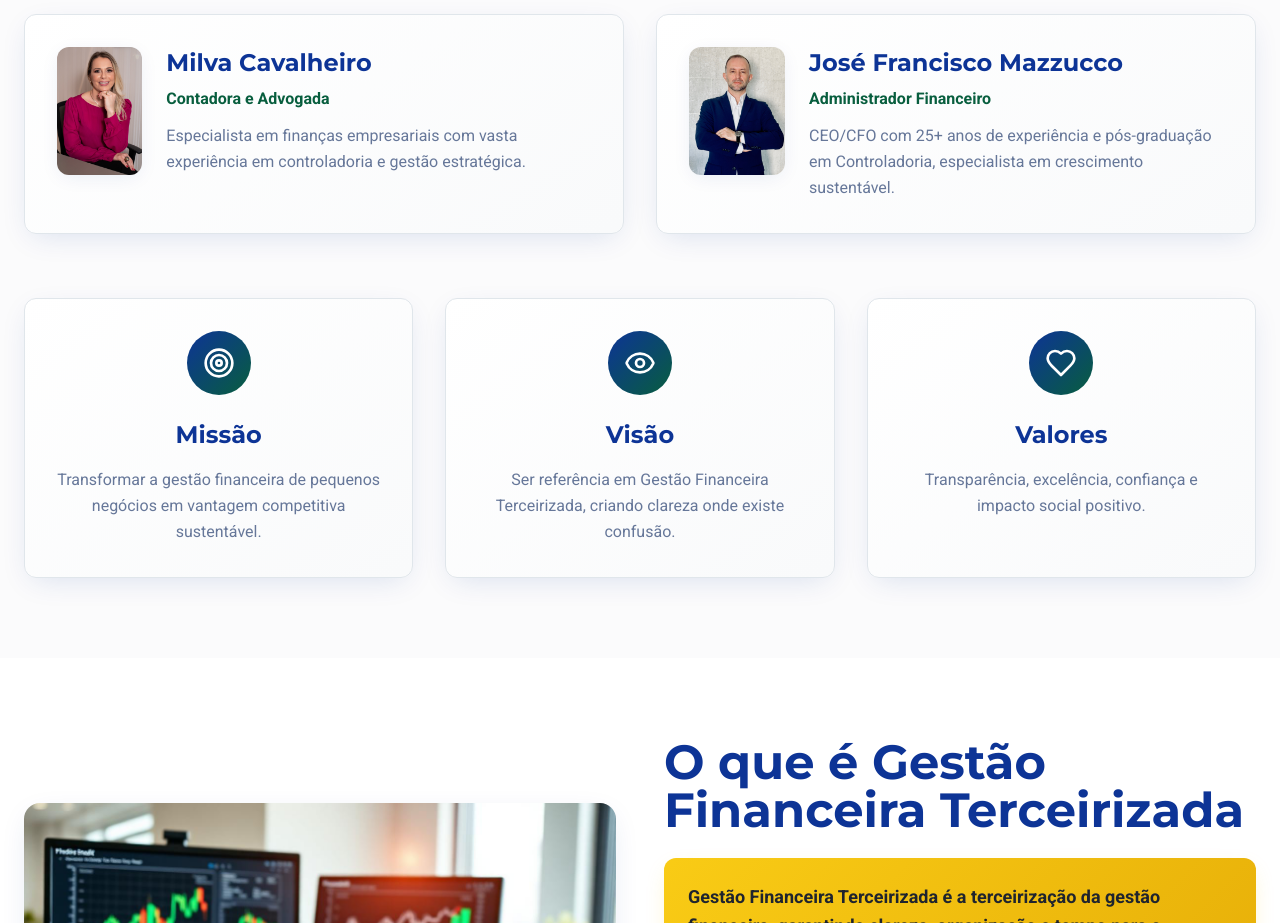
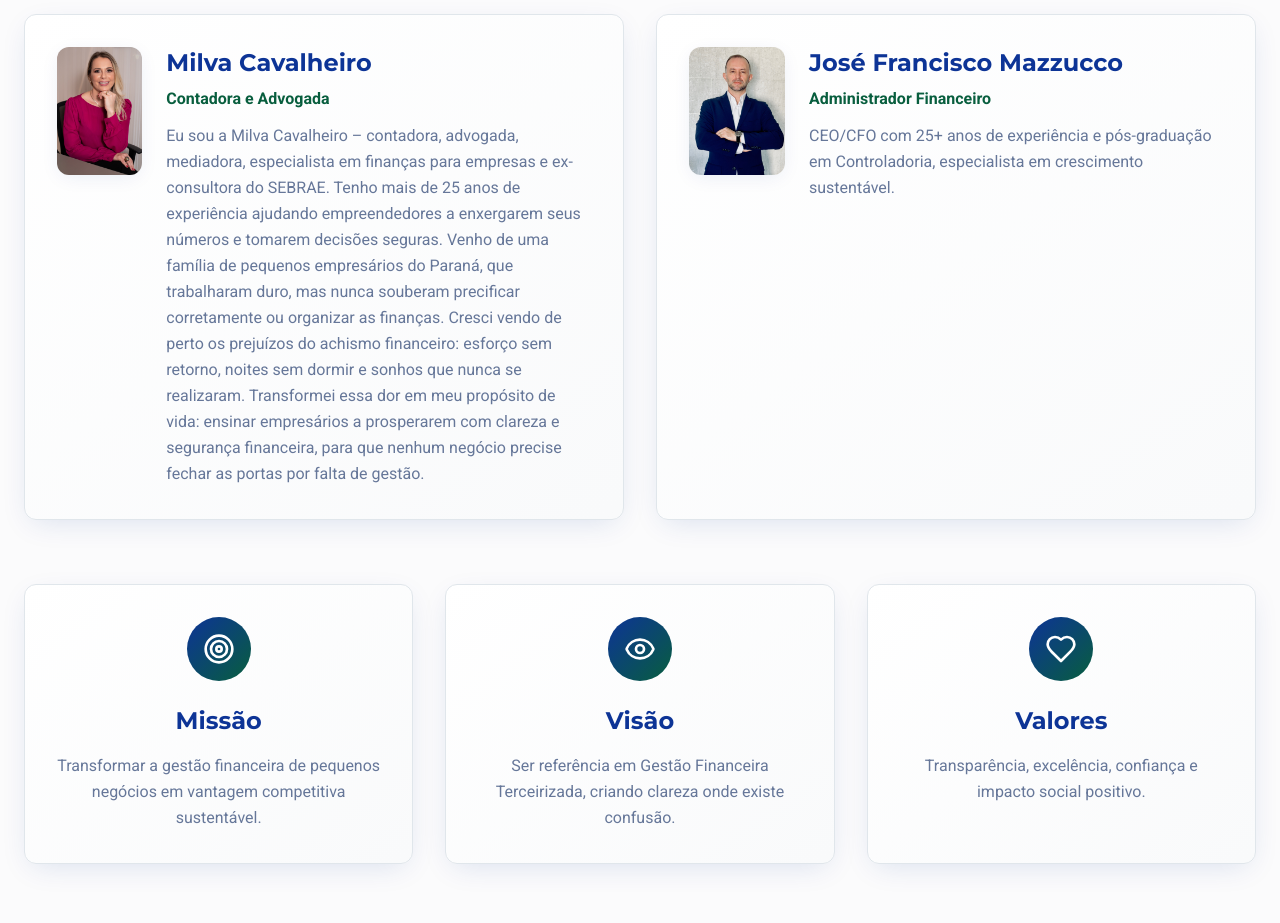
Before and after one commit to advmilva-hash/navora-financial-clarity, a React (Vite) app: page / in a window 1280 px wide. Shown: the part 1100-2023 px from the top of the page. Built offline with nearby package versions, Linux system fonts and the light colour scheme; the HTML template or start-up script is replaced by a standard one.

Commit message:
Update Mil

```diff
--- a/src/components/About.tsx
+++ b/src/components/About.tsx
@@ -24,7 +24,7 @@ const About = () => {
     {
       name: "Milva Cavalheiro",
       role: "Contadora e Advogada",
-      description: "Especialista em finanças empresariais com vasta experiência em controladoria e gestão estratégica.",
+      description: "Eu sou a Milva Cavalheiro – contadora, advogada, mediadora, especialista em finanças para empresas e ex-consultora do SEBRAE. Tenho mais de 25 anos de experiência ajudando empreendedores a enxergarem seus números e tomarem decisões seguras. Venho de uma família de pequenos empresários do Paraná, que trabalharam duro, mas nunca souberam precificar corretamente ou organizar as finanças. Cresci vendo de perto os prejuízos do achismo financeiro: esforço sem retorno, noites sem dormir e sonhos que nunca se realizaram. Transformei essa dor em meu propósito de vida: ensinar empresários a prosperarem com clareza e segurança financeira, para que nenhum negócio precise fechar as portas por falta de gestão.",
       image: "/lovable-uploads/b2dc1879-45ad-4afb-98c9-c0ad311a4c24.png"
     },
     {
```
